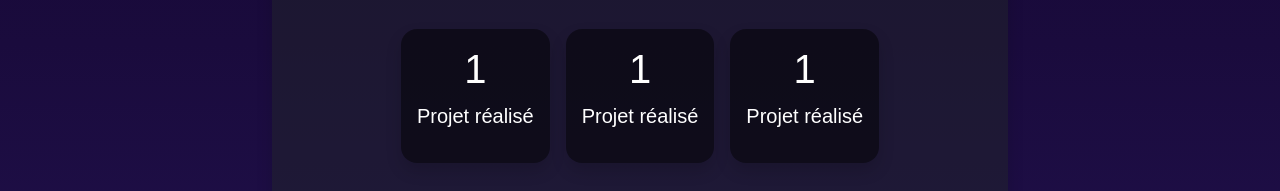
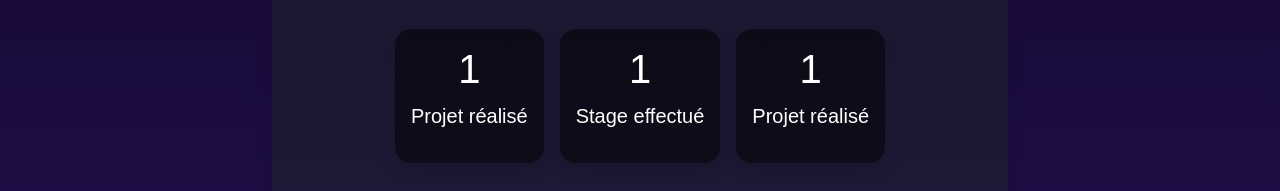
Before and after one commit to Vyzoin/Portfolio, a plain HTML site: page index.html in a window 1280 px wide. Shown: the part 860-1051 px from the top of the page. Drawn offline with nearby package versions, Linux system fonts and the light colour scheme.

Commit message:
README update

```diff
--- a/index.html
+++ b/index.html
@@ -99,7 +99,7 @@
                                 </div>
                                 <div class="text-center rounded-4 p-3 bg-black bg-opacity-50 shadow">
                                     <h1>1</h1>
-                                    <p class="fs-5">Projet réalisé</p>
+                                    <p class="fs-5">Stage effectué</p>
                                 </div>
                                 <div class="text-center rounded-4 p-3 bg-black bg-opacity-50 shadow">
                                     <h1>1</h1>
```
Also changed, not shown: 1 other file.
